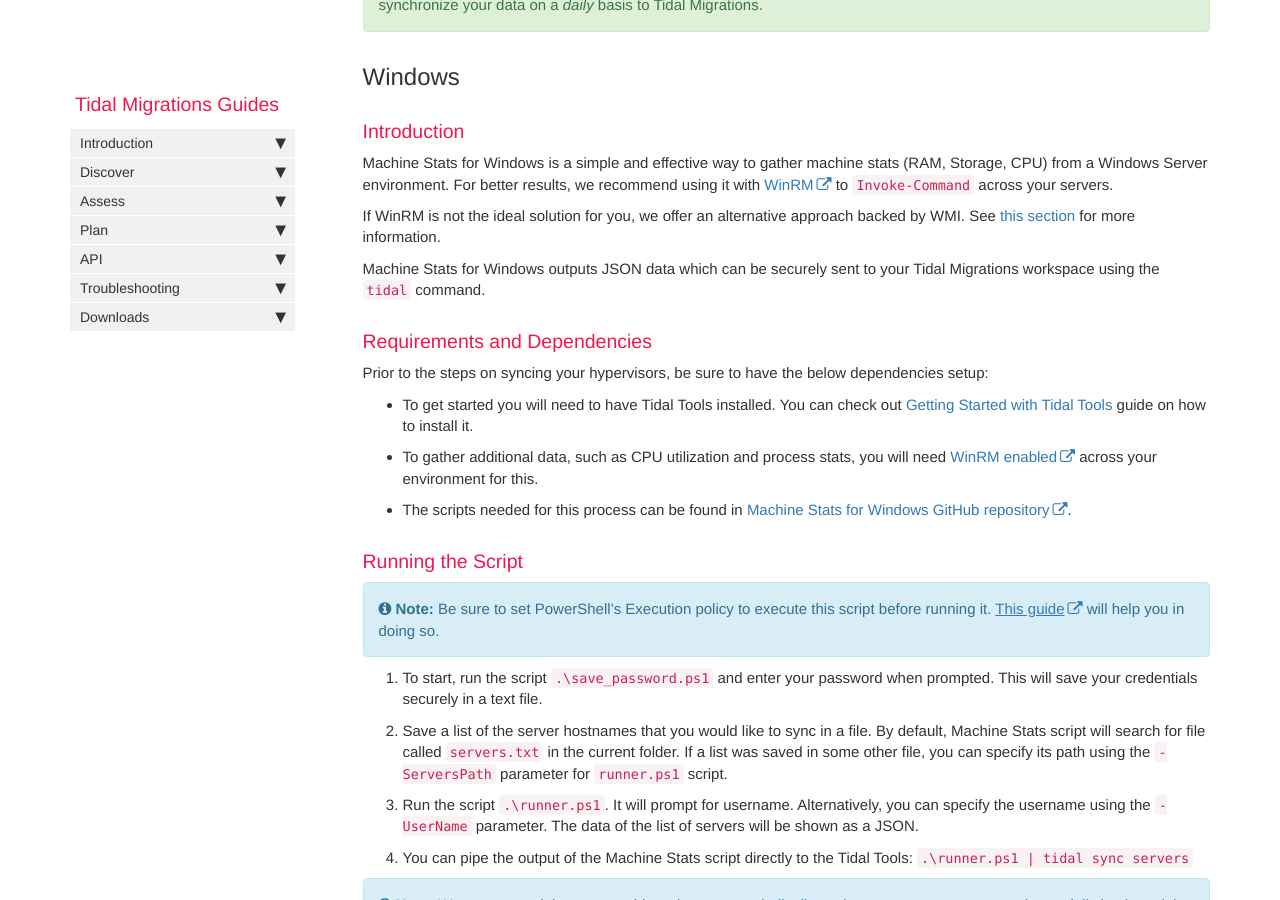
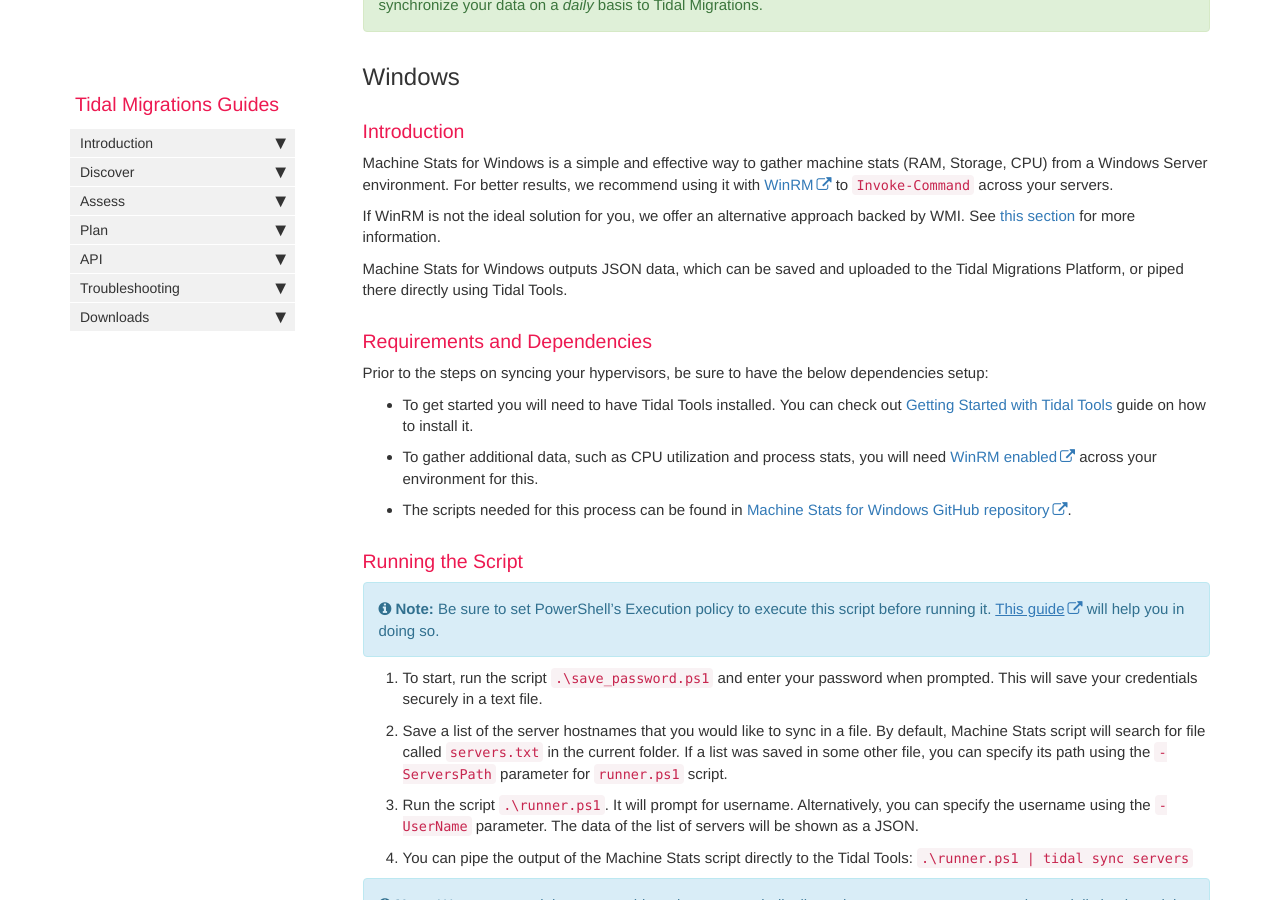
Before and after one commit to tidalmigrations/tidalmigrations.github.io, a Jekyll site: the page built from pages/tidal tools/machine_stats.md, in a window 1280 px wide and 900 px high, scrolled down 1076 px. Built offline with Jekyll 4.4.1, drawn with Linux system fonts in a browser that asks for light colours; nearby versions of some CDN libraries; comment, search, counter and statistics services are not loaded.

Commit message:
Update into line about Tidal Tools

```diff
--- a/pages/tidal tools/machine_stats.md
+++ b/pages/tidal tools/machine_stats.md
@@ -38,7 +38,7 @@ to `Invoke-Command` across your servers.
 
 If WinRM is not the ideal solution for you, we offer an alternative approach backed by WMI. See [this section](#gather-machine-stats-without-winrm) for more information.
 
-Machine Stats for Windows outputs JSON data which can be securely sent to your Tidal Migrations workspace using the `tidal` command.
+Machine Stats for Windows outputs JSON data, which can be saved and uploaded to the Tidal Migrations Platform, or piped there directly using Tidal Tools.
 
 ### Requirements and Dependencies
 
```
